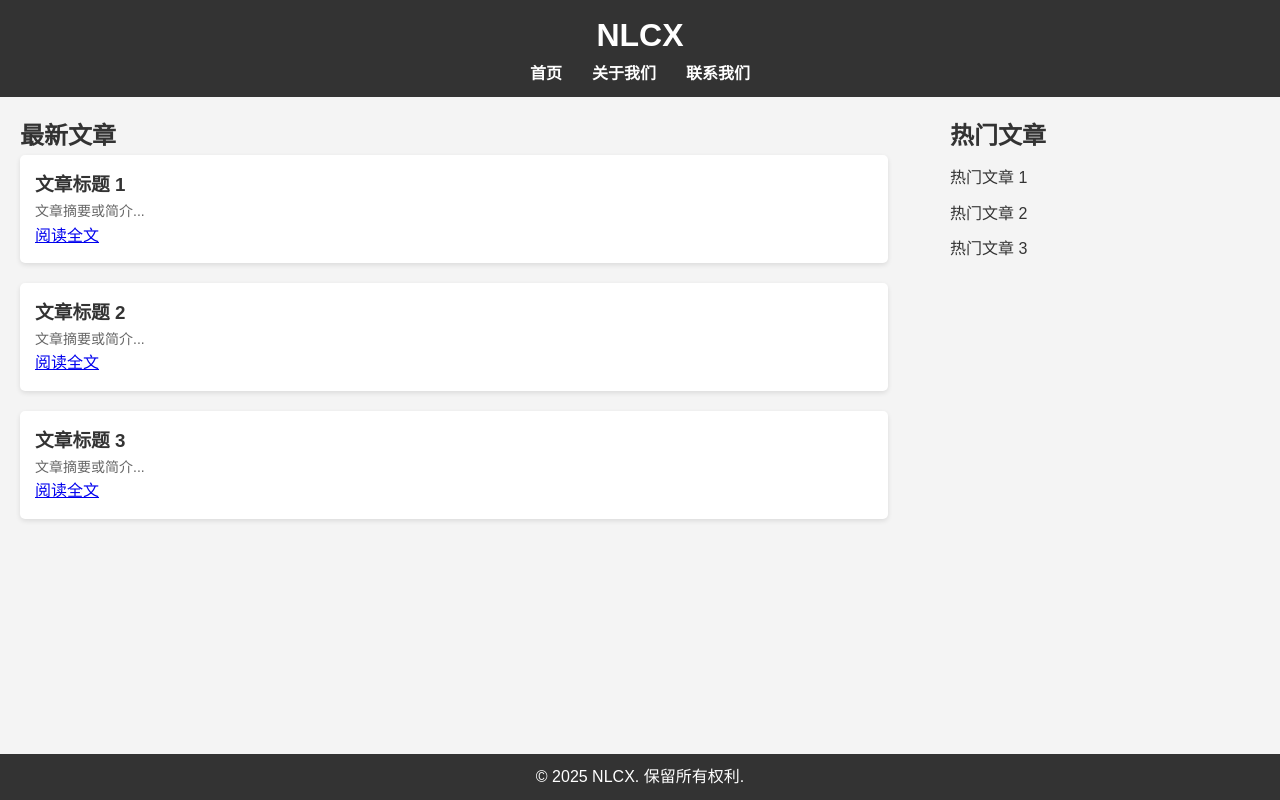
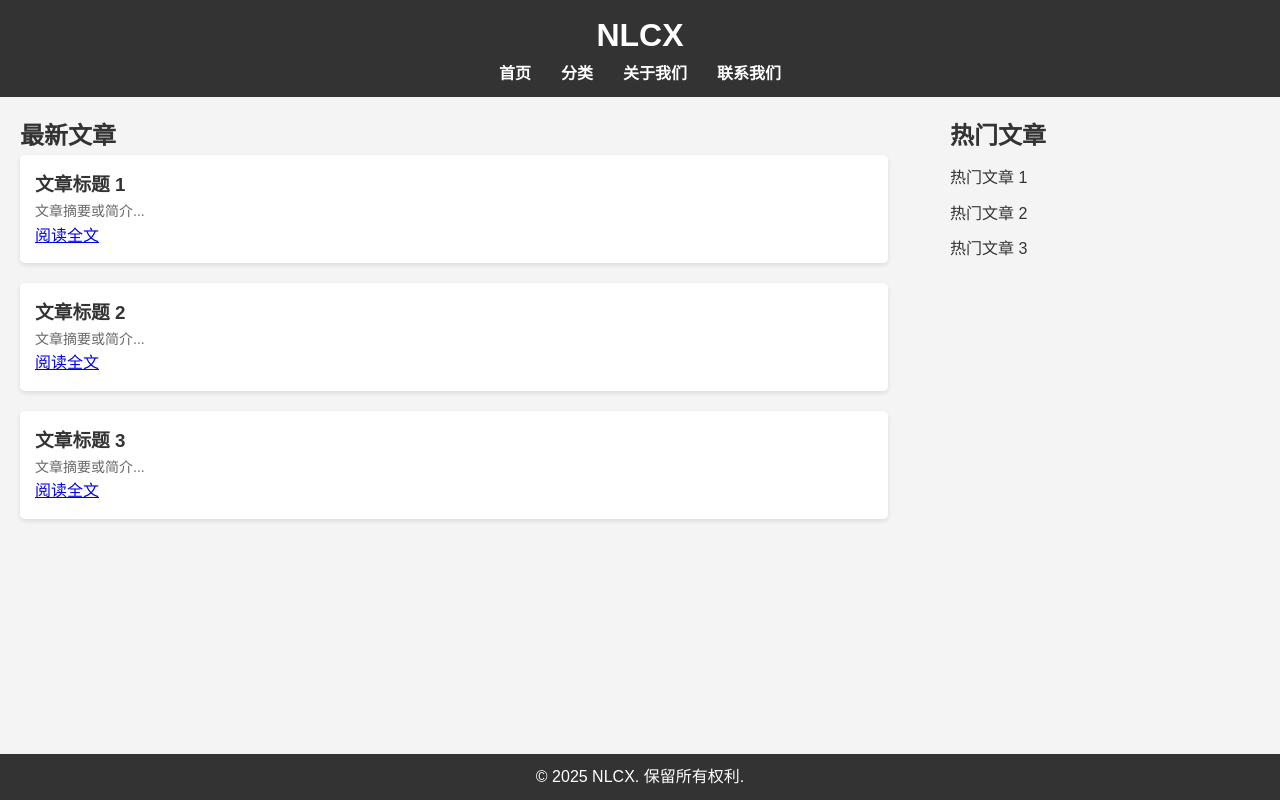
Before and after one commit to GithubUser2048/2048, a plain HTML site: page index.html in a window 1280 px wide. Drawn offline with Linux system fonts and the light colour scheme.

Commit message:
Update index.html

```diff
--- a/index.html
+++ b/index.html
@@ -14,6 +14,7 @@
         <nav>
             <ul>
                 <li><a href="#home">首页</a></li>
+                 <li><a href="#categories">分类</a></li>
                 <li><a href="#about">关于我们</a></li>
                 <li><a href="#contact">联系我们</a></li>
             </ul>
```
